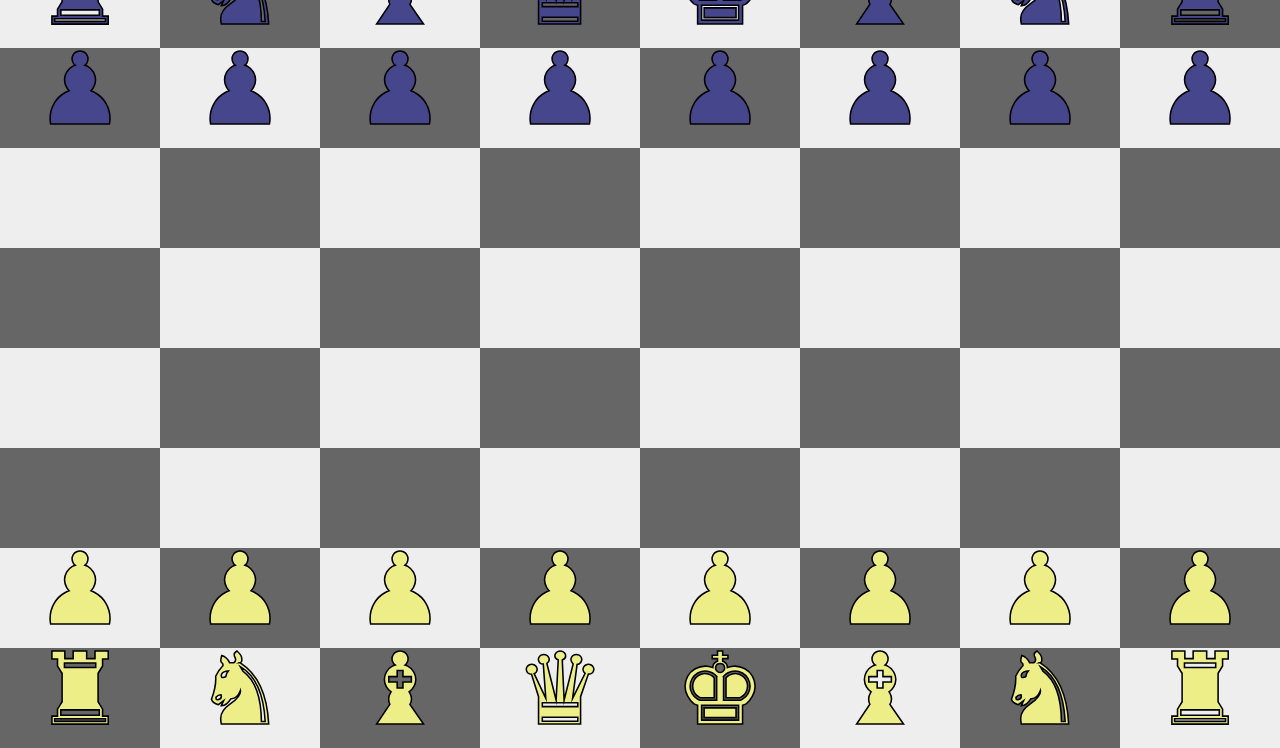
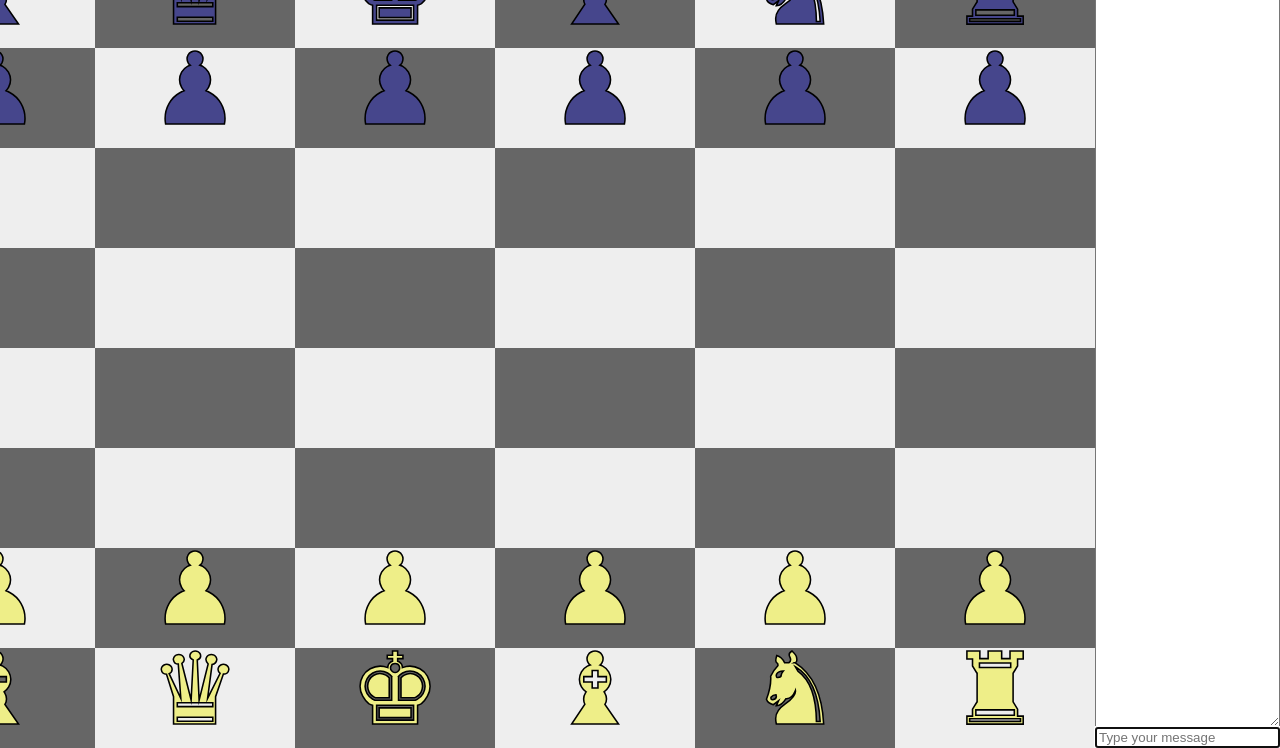
Before and after one commit to calaldees/jess, a plain HTML site: page index.html in a window 1280 px wide. Shown: the part 52-800 px from the top of the page. Drawn offline with Linux system fonts and the light colour scheme.

Commit message:
Added chat client canvs resize listener Request Restores state Autojoin channel on start

```diff
--- a/index.html
+++ b/index.html
@@ -1,6 +1,6 @@
 <html>
 	<head>
-		<title>Jess</title>
+		<title>J(avascript Ch)ess</title>
 		<meta charset="utf-8" />
 		<style>
 			html, body {
@@ -8,21 +8,44 @@
 				height: 100%;
 				margin: 0;
 				border: 0;
-				overflow: hidden; /*  Disable scrollbars */
-				display: block;  /* No floating content on sides */
+				overflow: hidden;
+
+				display: flex;
+				flex-direction: row;
+				flex-wrap: nowrap;
+				align-items: stretch;
 			}
-			canvas {
-				position:absolute;
-				left: 0px;
-				top: 0px;
+			#canvas {
+				flex-grow: 1;
+			}
+			#chat {
+				/* flex child */
+				flex-grow: 1;
+				flex-basis: 25%;
+				/* flex parent */
+				display: flex;
+				flex-direction: column;
+				flex-wrap: nowrap;
+				align-items: stretch;
+			}
+			#chat textarea {
+				flex-grow: 1;
+			}
+			#chat input {
+				flex-grow: 0;
 			}
 		</style>
 	</head>
 	<body>
-		<h1>Jess</h1>
+		<!--
+		<h1>J(avascript Ch)ess</h1>
 		<p>Tiny Multiplayer Chess</p>
-
+		-->
 		<canvas id="canvas"></canvas>
+		<div id='chat'>
+			<textarea readonly></textarea>
+			<input type="text" name="message" value="" placeholder="Type your message" autofocus />
+		</div>
 
 		<script type="text/javascript" src="jess.js"></script>
 	</body>
--- a/jess.js
+++ b/jess.js
@@ -25,7 +25,14 @@ function strCountChars(string, chars) {
 }
 
 
+// https://stackoverflow.com/a/53389398/3356840
+function randomString(length=8) {
+    return ((Math.random()+3*Number.MIN_VALUE)/Math.PI).toString(36).slice(-length);
+}
+
+
 // Constants -------------------------------------------------------------------
+const CLIENT_ID = randomString();
 
 const BLANK_CHAR = ' ';
 
@@ -42,15 +49,15 @@ const CHESS_PIECES_BLACK = '♜♞♝♛♚♟';
 const CHESS_PIECES = CHESS_PIECES_WHITE + CHESS_PIECES_BLACK;
 
 function chess_piece_invert(char) {
+    return CHESS_PIECES.charAt(
+        (CHESS_PIECES.indexOf(char) + CHESS_PIECES_WHITE.length) % CHESS_PIECES.length
+    );
 //    const CHESS_PIECE_UNICODE = 0x2654;
 //    char_int = char.codePointAt(0) - CHESS_PIECE_UNICODE;
 //    console.assert(char_int >=0 && char_int < 12, 'not a chess unicode character');
 //    return String.fromCharCode(
 //        ((char_int + 6) % 12) + CHESS_PIECE_UNICODE
 //    );
-    return CHESS_PIECES.charAt(
-        (CHESS_PIECES.indexOf(char) + CHESS_PIECES_WHITE.length) % CHESS_PIECES.length
-    );
 }
 //const CHESS_PIECE_COLOR_INVERSION_LOOKUP = new Map(strZip(
 //    CHESS_PIECES_WHITE + CHESS_PIECES_BLACK,
@@ -105,64 +112,99 @@ const ctx = canvas.getContext('2d', { alpha: false });
 let tile_width;
 let tile_height;
 
-function resizeWindow() {
-    canvas.width = window.innerWidth;
-    canvas.height = window.innerHeight;
+function resizeCanvas() {
+    canvas.width = canvas.clientWidth;
+    canvas.height = canvas.clientHeight;
     tile_width = canvas.width / state.meta.width;
     tile_height = canvas.height / state.meta.height;
     ctx.font = `${Math.min(tile_width, tile_height)}px serif`;
     drawDisplay();
 }
-window.addEventListener('resize', resizeWindow);
+new ResizeObserver(resizeCanvas).observe(canvas);
 
 
 // Websocket -------------------------------------------------------------------
 
+// Channel name from url#hash or auto-generate
+const channel = window.location.hash.replace('#','');
+if (!channel) {window.location.hash = `#${randomString()}`;}
+const ws_url = `ws://${window.location.hostname}:9800/${channel}.ws`;
 window.addEventListener('hashchange', ()=>{window.location.reload()});
-const channel = window.location.hash.replace('#','');
-const ws_url = `ws://${window.location.hostname}:9800/${channel}.ws`;
 
 let socket;
 function socketConnect() {
     if (socket) {
-        console.warn('socket already connected');
+        console.warn('socket already active');
         return;
     }
     console.log('socket create', ws_url);
     socket = new WebSocket(ws_url);
     socket.addEventListener('open', function (event) {
-        console.log('socket open');
+        onConnect();
     });
     socket.addEventListener('close', function (event) {
-        console.log('socket close');
         socket = undefined;
+        onDisconnect();
     });
     socket.addEventListener('message', function (event) {
-        console.debug('socket message');
-        receiveMessage(JSON.parse(event.data));
+        //console.debug('socket message', event.data);
+        onMessage(JSON.parse(event.data));
     });
 }
 
-function receiveMessage(_state) {
+function onConnect() {
+    console.log('socket open');
+    sendMessage({message_type: 'request_state', client_id: CLIENT_ID});
+}
+
+function onDisconnect() {
+    console.log('socket close');
+}
+
+function onMessage(msg) {
     // we can receive different types of message
-    if (_state.message == 'request_state') {
+    if (msg.message_type == 'request_state' && msg.client_id != CLIENT_ID) {
         sendMessage(state);
     }
-    state = _state;
-    drawDisplay();
+    else if (msg.message_type == 'message') {
+        appendChatMessage(msg.message);
+    }
+    else {
+        state = msg;
+        drawDisplay();
+    }
 }
 
 function sendMessage(_state) {
     if (!socket || socket.readyState != 1) {
         console.warn('Not connected to websocket');
         socketConnect();  // attempt reconnect
-        receiveMessage(_state);  // manually push state locally
+        onMessage(_state);  // manually push state locally
         return;
     }
     socket.send(JSON.stringify(_state));
-    // this will trigger socker.message -> receiveMessage -> drawDisplay
+    // this will trigger socket.message -> onMessage -> drawDisplay
 }
 
+
+// Chat Client -----------------------------------------------------------------
+
+const chat_textarea = document.getElementsByTagName('textarea')[0];
+const chat_input = document.getElementsByTagName('input')[0];
+function textEventKeyDown(event) {
+    if (event.keyCode==13) {
+        sendMessage({
+            message_type: 'message',
+            message: `name: ${chat_input.value}`,
+        });
+        chat_input.value = "";
+    }
+}
+chat_input.addEventListener('keydown', textEventKeyDown, true);
+function appendChatMessage(message) {
+    chat_textarea.value += `${message}\n`;
+    chat_textarea.scrollTop = chat_textarea.scrollHeight;
+}
 
 // Input -----------------------------------------------------------------------
 
@@ -171,7 +213,6 @@ canvas.addEventListener('mousedown', (event) => {
     let y = event.clientY - canvas.getBoundingClientRect().top;
     x = Math.floor(x/tile_width);
     y = Math.floor(y/tile_height);
-    //console.log("x: " + x + " y: " + y);
     updateState(x, y);
     sendMessage(state);
 });
@@ -232,7 +273,6 @@ function drawTile(x, y, char) {
         }
         if (CHESS_PIECES_WHITE.indexOf(char) >= 0) {
             ctx.fillStyle = CHESS_PIECE_COLOR_WHITE;
-            //char = CHESS_PIECE_COLOR_INVERSION_LOOKUP.get(char);
             char = chess_piece_invert(char);
         }
 
@@ -254,4 +294,3 @@ function drawDisplay() {
 // Main ------------------------------------------------------------------------
 
 socketConnect();
-resizeWindow();
```
Also changed, not shown: 1 other file.
